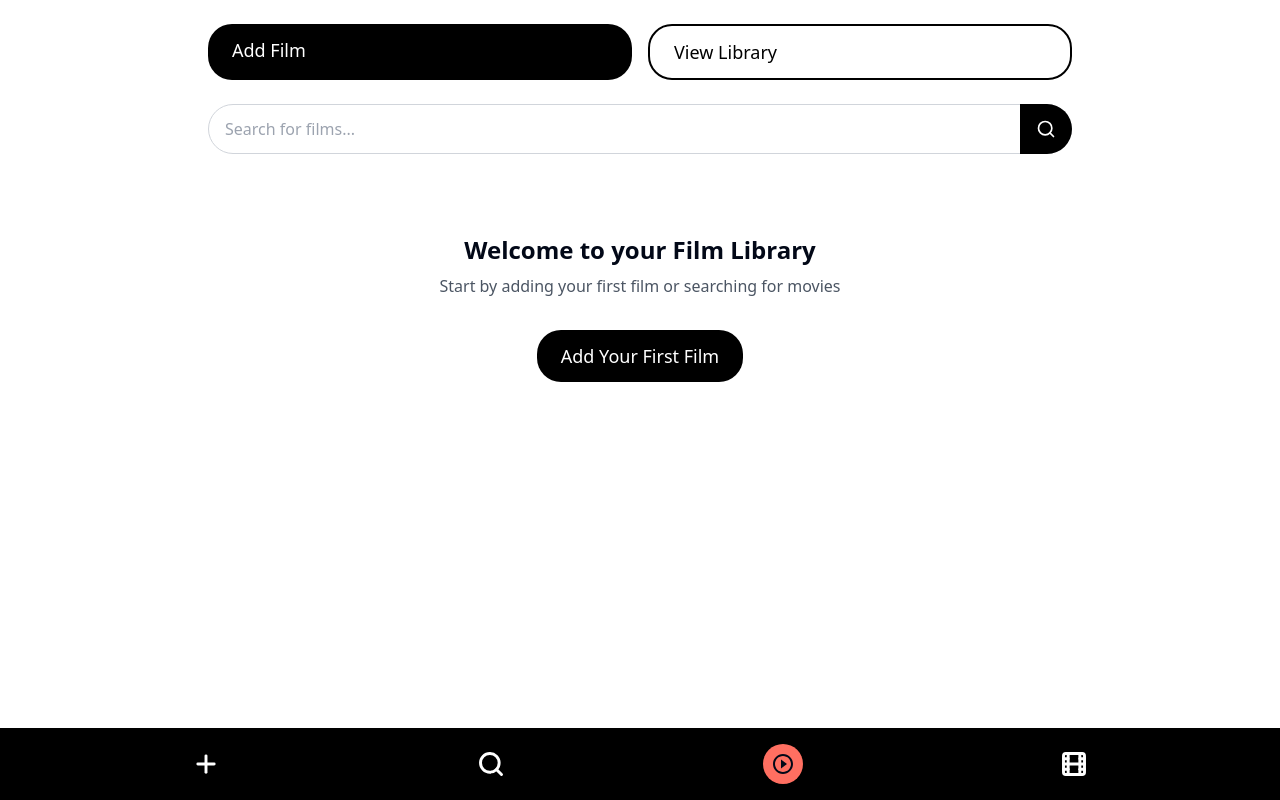
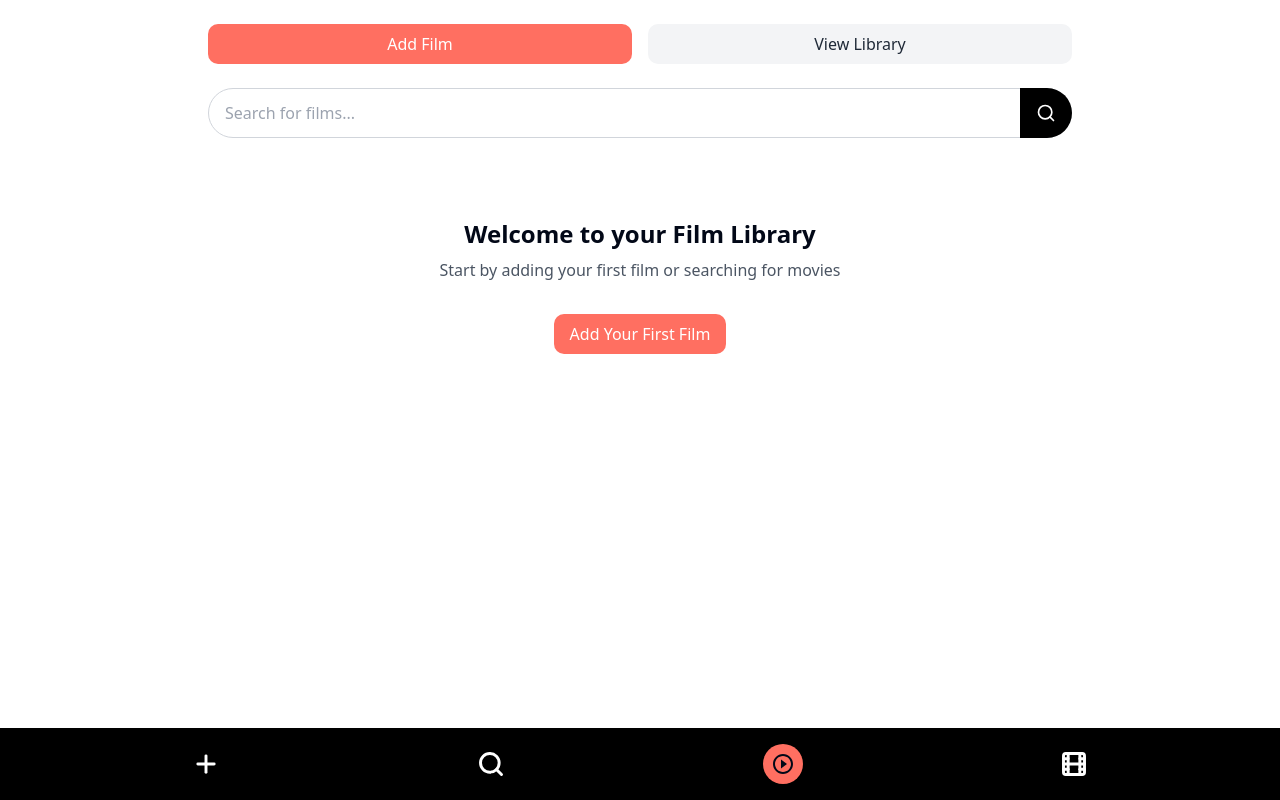
Before and after one commit to nastjajuricev/cine, a React (Vite) app: page / in a window 1280 px wide. Built offline with nearby package versions, Linux system fonts and the light colour scheme.

Commit message:
Style navigation buttons
Updated button styles to center text, add 10px padding, 10px corner radius, and style the "Add Film" button with a coral color.

```diff
--- a/src/pages/Index.tsx
+++ b/src/pages/Index.tsx
@@ -1,4 +1,3 @@
-
 import { useEffect, useState } from 'react';
 import { Link } from 'react-router-dom';
 import { getRecentlyAddedFilms, getSearchHistory } from '@/lib/storage';
@@ -15,11 +14,9 @@ const Index = () => {
   const [recentSearches, setRecentSearches] = useState<SearchHistory[]>([]);
   const navigate = useNavigate();
 
-  // Scroll states for recent films
   const [canScrollLeftFilms, setCanScrollLeftFilms] = useState(false);
   const [canScrollRightFilms, setCanScrollRightFilms] = useState(false);
 
-  // Scroll states for recent searches
   const [canScrollLeftSearches, setCanScrollLeftSearches] = useState(false);
   const [canScrollRightSearches, setCanScrollRightSearches] = useState(false);
 
@@ -41,7 +38,6 @@ const Index = () => {
     toast.success('Data refreshed');
   };
 
-  // Scroll functions for films container
   const scrollLeftFilms = () => {
     const container = document.getElementById('recent-films-container');
     if (container) {
@@ -56,7 +52,6 @@ const Index = () => {
     }
   };
 
-  // Scroll functions for searches container
   const scrollLeftSearches = () => {
     const container = document.getElementById('recent-searches-container');
     if (container) {
@@ -71,7 +66,6 @@ const Index = () => {
     }
   };
 
-  // Check scroll position for films container
   const checkScrollFilms = (e: React.UIEvent<HTMLDivElement>) => {
     const target = e.currentTarget;
     setCanScrollLeftFilms(target.scrollLeft > 0);
@@ -80,7 +74,6 @@ const Index = () => {
     );
   };
 
-  // Check scroll position for searches container
   const checkScrollSearches = (e: React.UIEvent<HTMLDivElement>) => {
     const target = e.currentTarget;
     setCanScrollLeftSearches(target.scrollLeft > 0);
@@ -89,7 +82,6 @@ const Index = () => {
     );
   };
 
-  // Set initial scroll states when component loads
   useEffect(() => {
     const filmsContainer = document.getElementById('recent-films-container');
     if (filmsContainer) {
@@ -109,22 +101,25 @@ const Index = () => {
   return (
     <div className="min-h-screen pb-24 pt-6 px-4 max-w-4xl mx-auto">
       <div className="animate-fade-in">
-        {/* Top Buttons */}
         <div className="grid grid-cols-2 gap-4 mb-6">
-          <Link to="/add-film" className="filmora-button-primary">
+          <Link
+            to="/add-film"
+            className="bg-filmora-coral text-white py-2 px-4 rounded-[10px] text-center flex items-center justify-center font-medium transition-colors hover:bg-opacity-90"
+          >
             Add Film
           </Link>
-          <Link to="/library" className="filmora-button-secondary">
+          <Link
+            to="/library"
+            className="bg-gray-100 text-gray-800 py-2 px-4 rounded-[10px] text-center flex items-center justify-center font-medium transition-colors hover:bg-gray-200"
+          >
             View Library
           </Link>
         </div>
 
-        {/* Search Bar */}
         <div className="mb-8 animate-slide-up" style={{ animationDelay: '0.1s' }}>
           <SearchBar onSearch={handleSearch} placeholder="Search for films..." />
         </div>
 
-        {/* Recent Searches - with horizontal scroll */}
         {recentSearches.length > 0 && (
           <section className="mb-8 animate-slide-up relative" style={{ animationDelay: '0.2s' }}>
             <div className="flex justify-between items-center mb-4">
@@ -132,7 +127,6 @@ const Index = () => {
             </div>
 
             <div className="relative group">
-              {/* Left scroll button */}
               {canScrollLeftSearches && (
                 <button
                   onClick={scrollLeftSearches}
@@ -143,7 +137,6 @@ const Index = () => {
                 </button>
               )}
 
-              {/* Right scroll button */}
               {canScrollRightSearches && (
                 <button
                   onClick={scrollRightSearches}
@@ -154,7 +147,6 @@ const Index = () => {
                 </button>
               )}
 
-              {/* Horizontal scrolling container */}
               <div
                 id="recent-searches-container"
                 className="flex overflow-x-auto pb-4 gap-4 px-1 scrollbar-thin scrollbar-thumb-gray-300 scrollbar-track-transparent"
@@ -181,7 +173,6 @@ const Index = () => {
           </section>
         )}
 
-        {/* Recently Added Films - with horizontal scroll */}
         {recentFilms.length > 0 && (
           <section className="animate-slide-up relative" style={{ animationDelay: '0.3s' }}>
             <div className="flex justify-between items-center mb-4">
@@ -189,7 +180,6 @@ const Index = () => {
             </div>
 
             <div className="relative group">
-              {/* Left scroll button */}
               {canScrollLeftFilms && (
                 <button
                   onClick={scrollLeftFilms}
@@ -200,7 +190,6 @@ const Index = () => {
                 </button>
               )}
 
-              {/* Right scroll button */}
               {canScrollRightFilms && (
                 <button
                   onClick={scrollRightFilms}
@@ -211,7 +200,6 @@ const Index = () => {
                 </button>
               )}
 
-              {/* Horizontal scrolling container */}
               <div
                 id="recent-films-container"
                 className="flex overflow-x-auto pb-4 gap-4 px-1 scrollbar-thin scrollbar-thumb-gray-300 scrollbar-track-transparent"
@@ -231,12 +219,14 @@ const Index = () => {
           </section>
         )}
 
-        {/* Empty State */}
         {recentFilms.length === 0 && recentSearches.length === 0 && (
           <div className="text-center py-12 animate-fade-in">
             <h2 className="text-2xl font-bold mb-2">Welcome to your Film Library</h2>
             <p className="text-gray-600 mb-8">Start by adding your first film or searching for movies</p>
-            <Link to="/add-film" className="filmora-button-primary inline-block">
+            <Link
+              to="/add-film"
+              className="bg-filmora-coral text-white py-2 px-4 rounded-[10px] text-center inline-flex items-center justify-center font-medium transition-colors hover:bg-opacity-90"
+            >
               Add Your First Film
             </Link>
           </div>
```
